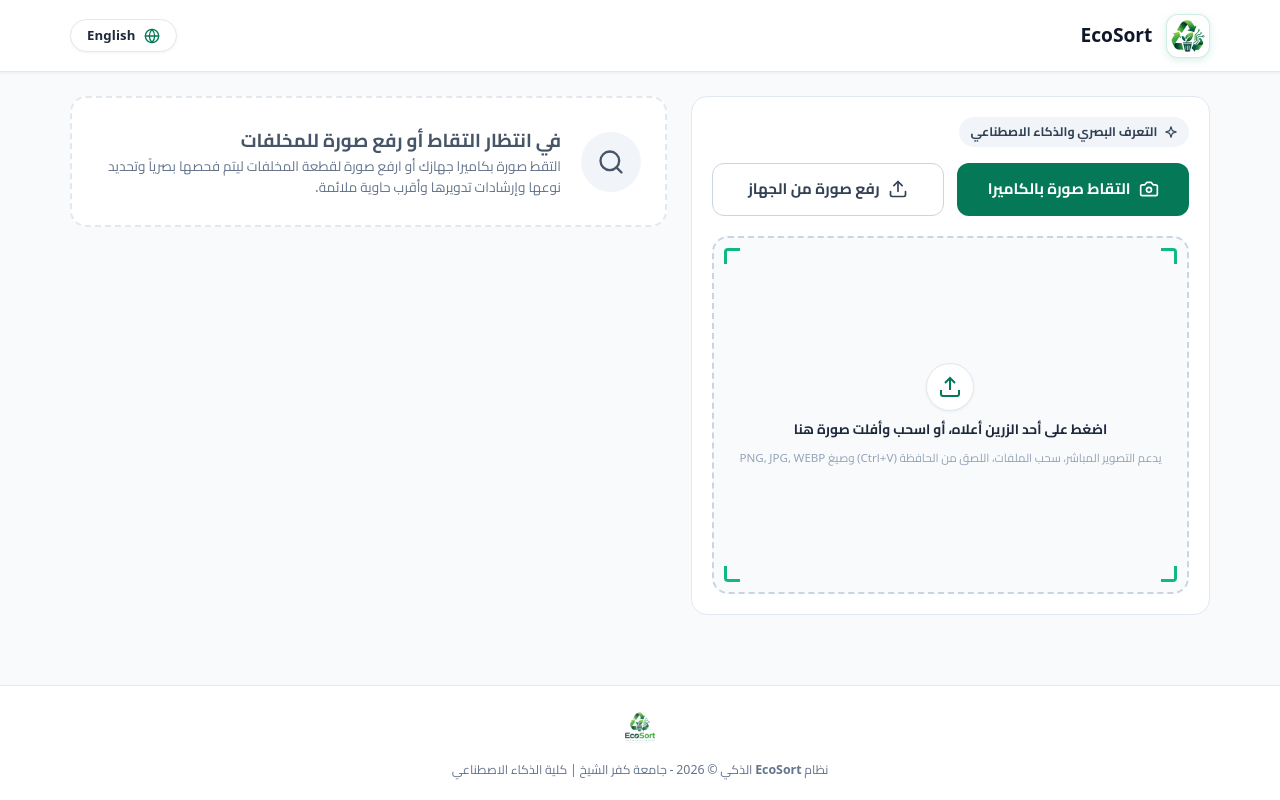
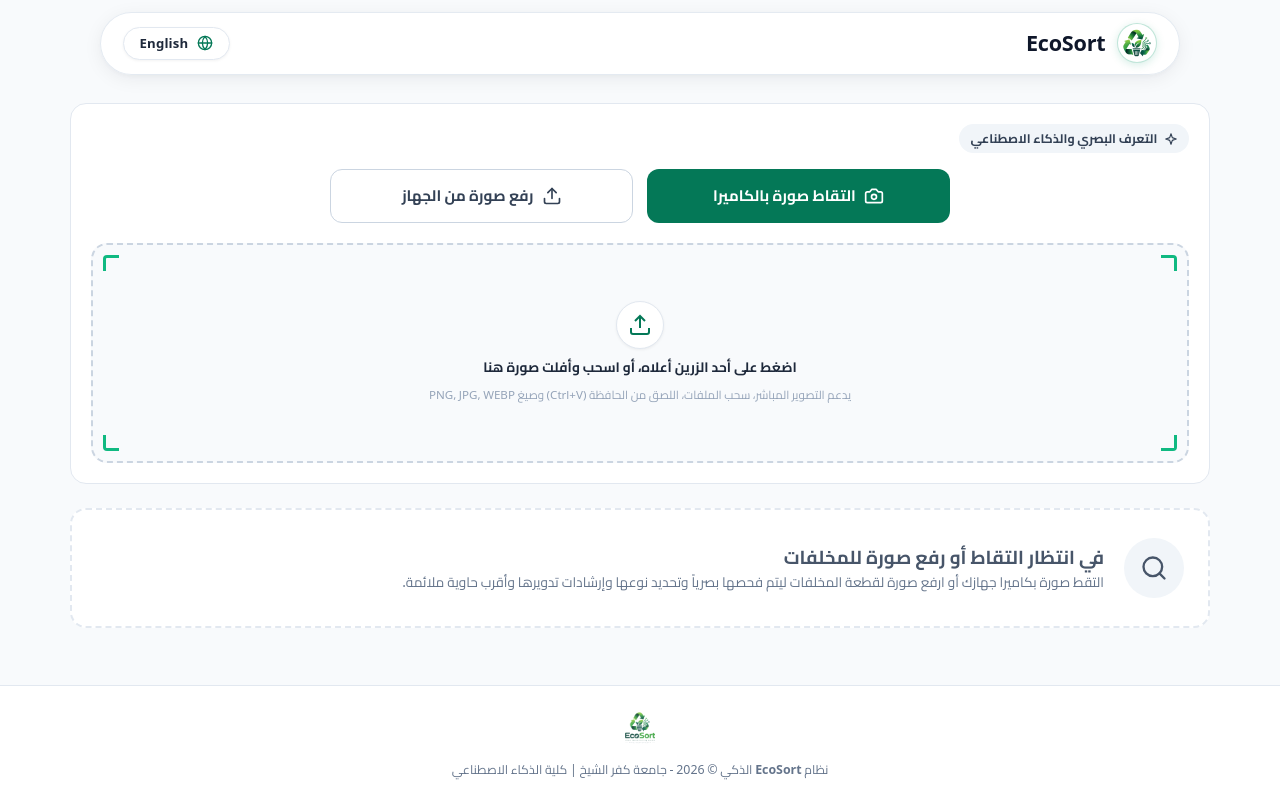
Before and after one commit to nour714/EcoSort, a Flask app: page / in a window 1280 px wide. Run offline with Flask 3, Linux system fonts and the light colour scheme.

Commit message:
fix(vercel): eliminate glibc crash by removing litert dependency and sync edge layout

```diff
--- a/api/requirements.txt
+++ b/api/requirements.txt
@@ -3,4 +3,3 @@ Flask-Cors==6.0.2
 Pillow==11.3.0
 numpy==2.2.6
 requests==2.32.3
-ai-edge-litert>=2.1.0
--- a/static/css/components.css
+++ b/static/css/components.css
@@ -477,11 +477,15 @@
     display: flex;
     gap: 0.85rem;
     margin-bottom: 1.25rem;
+    max-width: 620px;
+    margin-inline: auto;
+    width: 100%;
 }
 
 @media (max-width: 600px) {
     .cv-actions-bar {
         flex-direction: column;
+        max-width: 100%;
     }
 }
 
@@ -590,7 +594,8 @@
     display: flex;
     align-items: center;
     gap: 1.25rem;
-    margin-bottom: 1.5rem;
+    margin-bottom: 0;
+    width: 100%;
     color: var(--slate-600);
     transition: all 0.3s ease;
 }
@@ -1968,22 +1973,17 @@ html[dir="ltr"] .step-check {
     font-weight: normal;
 }
 
-/* ==================== تخطيط الفحص المكتبي (Desktop Two-Column) ==================== */
+/* ==================== تخطيط الفحص بالعرض الكامل والنتائج تحته ==================== */
 .scan-desktop-layout {
-    display: grid;
-    grid-template-columns: 1fr;
+    display: flex;
+    flex-direction: column;
     gap: var(--space-6);
-    align-items: start;
-}
-
-@media (min-width: 992px) {
-    .scan-desktop-layout {
-        grid-template-columns: minmax(0, 1fr) minmax(0, 1.15fr);
-    }
+    width: 100%;
 }
 
 .scan-col-viewfinder,
 .scan-col-result {
+    width: 100%;
     min-width: 0;
     display: flex;
     flex-direction: column;
@@ -1992,19 +1992,37 @@ html[dir="ltr"] .step-check {
 
 /* Aspect-ratio reservation on camera/dropzone to avoid CLS */
 .cv-dropzone {
-    aspect-ratio: 4 / 3;
-    min-height: 260px;
-    max-height: 420px;
+    min-height: 220px;
+    max-height: 380px;
+    width: 100%;
     position: relative;
     overflow: hidden;
     border-radius: var(--radius-lg);
 }
 
-.cv-camera-stream-container video,
-.cv-image-preview-container img {
+.cv-camera-stream-container video {
     width: 100%;
     height: 100%;
     object-fit: cover;
+}
+
+.cv-image-preview-container {
+    width: 100%;
+    display: flex;
+    flex-direction: column;
+    align-items: center;
+    justify-content: center;
+    padding: 0.5rem;
+}
+
+.cv-image-preview-container img {
+    max-height: 300px;
+    max-width: 100%;
+    width: auto;
+    height: auto;
+    object-fit: contain;
+    border-radius: var(--radius-md);
+    margin: 0 auto;
 }
 
 /* ==================== الهيكل التحميلي (Skeleton Loader) ==================== */
--- a/static/css/responsive.css
+++ b/static/css/responsive.css
@@ -132,19 +132,21 @@ button, input, select, textarea { font: inherit; }
    موبايل ≤640px
    ========================================================================== */
 @media (max-width: 640px) {
-    /* ----- الهيدر: الشعار يختفي مع السكرول والـ stepper يفضل ثابت ----- */
+    /* ----- الهيدر: شريط عائم منحني الجانبين وثابت أعلى الشاشة ----- */
     .app-header {
-        top: calc(-1 * var(--header-brand-h));
-        padding-top: var(--safe-top);
+        top: 0;
+        padding: 0.5rem 0.75rem 0.25rem;
     }
     .header-container {
-        height: var(--header-brand-h);
-        padding: 0 0.85rem;
+        height: auto;
+        min-height: 50px;
+        padding: 0.4rem 0.85rem;
         flex-wrap: nowrap;
+        border-radius: var(--radius-full);
     }
-    .brand-logo-icon { width: 38px; height: 38px; padding: 2px; }
+    .brand-logo-icon { width: 36px; height: 36px; padding: 2px; }
     .brand-logo-icon svg, .brand-logo-img { width: 100%; height: 100%; }
-    .brand-title-wrap h1 { font-size: 1.05rem; line-height: 1.25; }
+    .brand-title-wrap h1, .brand-name { font-size: 1.15rem; line-height: 1; }
     .brand-subtitle { display: none; }
 
     /* ----- الـ stepper: نعرض اسم الخطوة النشطة فقط (ده كان سبب الـ overflow) ----- */
--- a/static/css/style.css
+++ b/static/css/style.css
@@ -229,46 +229,53 @@ body {
     flex-direction: column;
 }
 
-/* ==================== الهيدر الرئيسي ==================== */
+/* ==================== الهيدر الرئيسي (Floating Curved Navbar) ==================== */
 .app-header {
-    background: #ffffff;
-    border-bottom: 1px solid var(--border-light);
-    box-shadow: var(--shadow-sm);
+    background: transparent;
+    border: none;
+    box-shadow: none;
     position: sticky;
     top: 0;
     z-index: 40;
+    padding: 0.75rem 1.25rem 0.25rem;
+    transition: all 0.25s ease;
 }
 
 .header-container {
-    max-width: 1180px;
+    max-width: 1080px;
     margin-inline: auto;
-    padding: 0.85rem 1.25rem;
+    padding: 0.65rem 1.35rem;
     display: flex;
     align-items: center;
     justify-content: space-between;
     gap: 1rem;
-    flex-wrap: wrap;
+    background: rgba(255, 255, 255, 0.95);
+    backdrop-filter: blur(16px);
+    -webkit-backdrop-filter: blur(16px);
+    border: 1px solid rgba(226, 232, 240, 0.9);
+    border-radius: var(--radius-full);
+    box-shadow: 0 4px 20px -2px rgba(15, 23, 42, 0.08), 0 2px 6px -1px rgba(15, 23, 42, 0.04);
 }
 
 .brand-section {
     display: flex;
     align-items: center;
-    gap: 0.85rem;
+    gap: 0.75rem;
 }
 
 .brand-logo-icon {
-    width: 44px;
-    height: 44px;
-    border-radius: var(--radius-md);
+    width: 40px;
+    height: 40px;
+    border-radius: var(--radius-full);
     background: #ffffff;
     display: flex;
     align-items: center;
     justify-content: center;
-    box-shadow: 0 2px 8px rgba(5, 150, 105, 0.15);
-    border: 1px solid rgba(5, 150, 105, 0.18);
+    box-shadow: 0 2px 8px rgba(5, 150, 105, 0.16);
+    border: 1.5px solid rgba(5, 150, 105, 0.25);
     flex-shrink: 0;
     overflow: hidden;
-    padding: 2px;
+    padding: 3px;
 }
 
 .brand-logo-img {
@@ -278,21 +285,14 @@ body {
     display: block;
 }
 
-.brand-title-wrap h1 {
-    font-size: 1.2rem;
+.brand-title-wrap h1,
+.brand-name {
+    font-size: 1.35rem;
     font-weight: 800;
     color: var(--slate-900);
-    line-height: 1.2;
-}
-
-.brand-title-wrap h1 span {
-    color: var(--primary-600);
-}
-
-.brand-subtitle {
-    font-size: 0.775rem;
-    color: var(--slate-500);
-    font-weight: 500;
+    line-height: 1;
+    letter-spacing: -0.01em;
+    margin: 0;
 }
 
 /* ==================== شريط التقدم العلوي (Progress Stepper) ==================== */
```
Also changed, not shown: index.html (+9 -10 lines).
